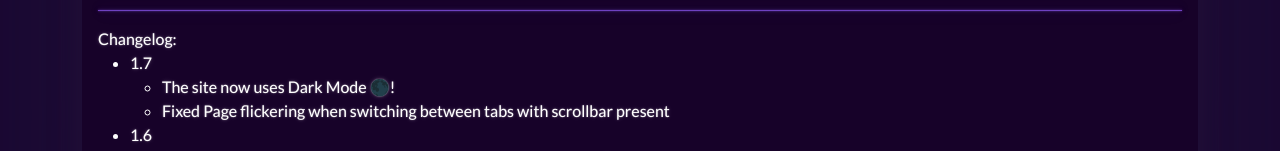
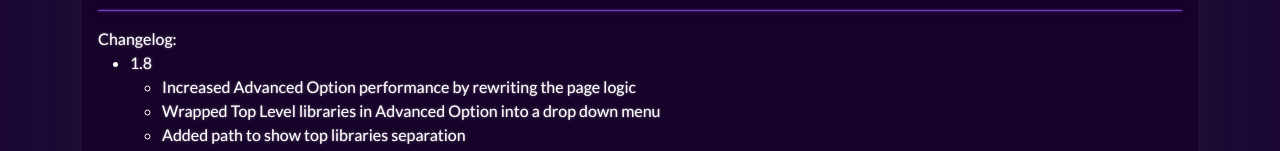
Before and after one commit to jamiephan/HeroesOfTheStorm_StormMapGenerator, a React (Create React App) app in the folder client/: page / in a window 1280 px wide. Both pictures are taken after a click on the button "Show Changelog". Shown: the part 902-1053 px from the top of the page. Built offline with nearby package versions, Linux system fonts and the light colour scheme; no server answers.

Commit message:
Updated Changelog

```diff
--- a/client/src/components/ThankYouBox.js
+++ b/client/src/components/ThankYouBox.js
@@ -23,6 +23,13 @@ export default function BottomSection() {
             <hr />
             Changelog:
             <ul>
+              <li>1.8</li>
+              <ul>
+                <li>Increased Advanced Option performance by rewriting the page logic</li>
+                <li>Wrapped Top Level libraries in Advanced Option into a drop down menu</li>
+                <li>Added path to show top libraries separation</li>
+                <li>Minor UI update</li>
+              </ul>
               <li>1.7</li>
               <ul>
                 <li>The site now uses Dark Mode 🌑!</li>
@@ -47,8 +54,8 @@ export default function BottomSection() {
               </ul>
               <li>1.4</li>
               <ul>
-                <li>Server Side: Implement API caching. Fetching map list and AI compositions should see a significant improvement</li>
-                <li>Server Side: Implement Map caching and updated map generation logic, map build time should now <code>~50%</code> faster.</li>
+                <li>Server Side: Implemented API caching. Fetching map list and AI compositions should see a significant improvement</li>
+                <li>Server Side: Implemented Map caching and updated map generation logic, map build time should now <code>~50%</code> faster.</li>
                 <li><a href="https://github.com/jamiephan/HeroesOfTheStorm_StormMapGenerator" target="_blank" rel="noreferrer">Now open source!</a></li>
               </ul>
               <li>1.3.1</li>
@@ -73,17 +80,17 @@ export default function BottomSection() {
               </ul>
               <li>1.1</li>
               <ul>
-                <li>Now Patches the <code>DocumentHeader</code> binary to show map name during loading screen</li>
+                <li>Now patches the <code>DocumentHeader</code> binary to show map name during loading screen</li>
                 <li>Allowing enable debug mode</li>
                 <li>Allow adding custom welcome message on the Debug Area when map launched</li>
                 <li>Added XML syntax validation functionality</li>
-                <li>Added XML Examples for beginners</li>
+                <li>Added XML examples for beginner modders</li>
                 <li>Minor UI improvements</li>
                 <li>All XML files now saves on <code>LocalStorage</code>, which persists after F5 refresh</li>
               </ul>
               <li>1.0</li>
               <ul>
-                <li>Initial App Publish</li>
+                <li>Initial app publish</li>
               </ul>
             </ul>
           </> : <><Button variant="secondary" onClick={() => setShowChangelog(true)}>Show Changelog</Button></>
```
